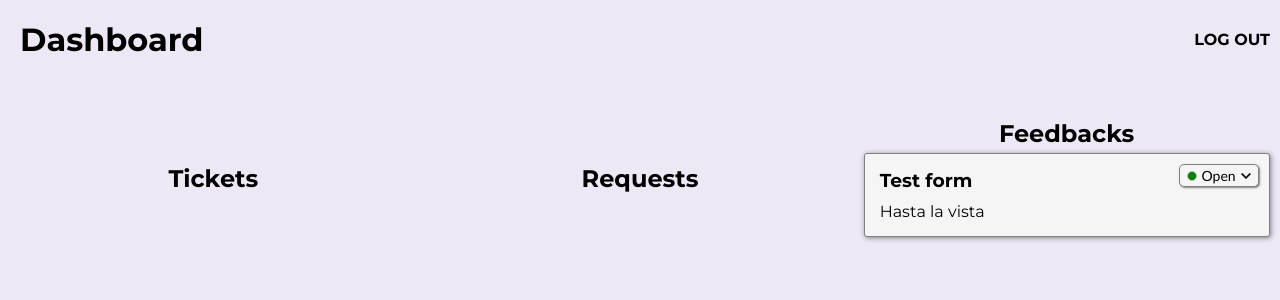
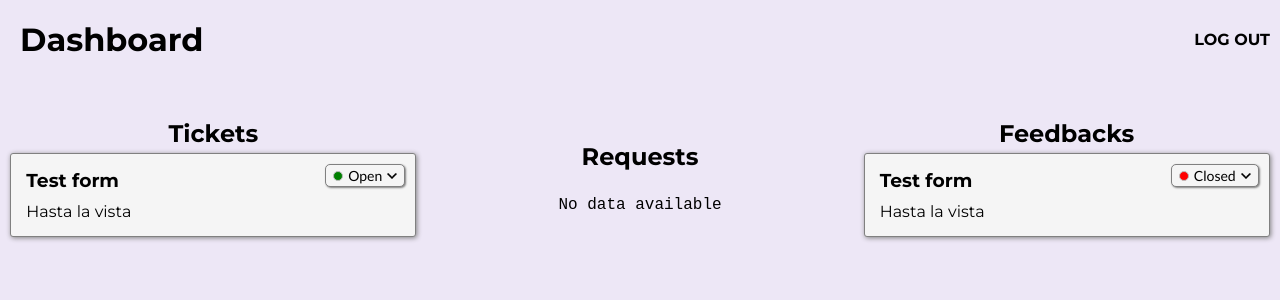
Before and after one commit to vzardd/support-desk, a React (Create React App) app: page /dashboard in a window 1280 px wide. Shown: the top 300 px of the page. Built offline with nearby package versions, Linux system fonts and the light colour scheme; data requests are answered from the project's data file; the HTML template or start-up script is replaced by a standard one.

Commit message:
Refetch data on select

```diff
--- a/src/dashboard/ui/Dashboard.js
+++ b/src/dashboard/ui/Dashboard.js
@@ -4,8 +4,7 @@ import useFetch from "../../useFetch";
 import CustomSelect from "../../components/CustomSelect";
 
 export default function Dashboard(){
-    const {data, isLoading, error} = useFetch("http://localhost:8000/userform");
-    console.log(data, isLoading, error)
+    const {data, isLoading, error, fetchData} = useFetch("http://localhost:8000/userform");
     const tickets = data?.filter(
         (t) => {
             return t.type==="raise-ticket";
@@ -35,7 +34,9 @@ export default function Dashboard(){
 
         const url = `http://localhost:8000/userform/${ticket.id}`;
 
-        fetch(url, {method:"PUT", headers:{"Content-Type": "application/json"},body: d});
+        fetch(url, {method:"PUT", headers:{"Content-Type": "application/json"},body: d}).then(
+            fetchData()
+        )
 
     }
 
@@ -48,18 +49,21 @@ export default function Dashboard(){
             { data && <div className="dashboard-body">
                 <div className="tickets-container">
                     <h2 className="black-title">Tickets</h2>
+                    { (tickets===null || tickets.length === 0) && <p className="no-data">No data available</p>}
                     {
                         tickets.map( (ticket) =>  <Ticket key={`${ticket.type}-${ticket.id}`} ticket={ticket} onSelect={ (status, id) => onSelect(ticket, status, id)}/>)
                     }
                 </div>
                 <div className="requests-container">
                     <h2 className="black-title">Requests</h2>
+                    { (requests===null || requests.length === 0) && <p className="no-data">No data available</p>}
                     {
                         requests.map( (ticket) =>  <Ticket key={`${ticket.type}-${ticket.id}`} ticket={ticket} onSelect={ (status, id) => onSelect(ticket, status, id)}/>)
                     }
                 </div>
                 <div className="feedback-container">
                     <h2 className="black-title">Feedbacks</h2>
+                    { (feedbacks===null || feedbacks.length === 0) && <p className="no-data">No data available</p>}
                     {
                         feedbacks.map( (ticket) =>  <Ticket key={`${ticket.type}-${ticket.id}`} ticket={ticket} onSelect={ (status, id) => onSelect(ticket, status, id)}/>)
                     }
--- a/src/dashboard/ui/dashboard.css
+++ b/src/dashboard/ui/dashboard.css
@@ -84,6 +84,7 @@
     display: flex;
     justify-content: center;
     align-items: center;
+    flex-wrap: wrap;
 }
 
 .tickets-container, .requests-container, .feedback-container{
@@ -147,3 +148,7 @@ li:hover{
     position: absolute;
     width: 100%;
 }
+.no-data{
+    font-family: 'Courier New', Courier, monospace;
+    margin-top: 20px;
+}
--- a/src/data/db.json
+++ b/src/data/db.json
@@ -6,8 +6,17 @@
       "subject": "Test form",
       "message": "Hasta la vista",
       "type": "feedback",
+      "status": "closed",
+      "id": 1
+    },
+    {
+      "name": "Test Name 2",
+      "email": "abc@gmail.com",
+      "subject": "Test form",
+      "message": "Hasta la vista",
+      "type": "raise-ticket",
       "status": "open",
-      "id": 1
+      "id": 2
     }
   ]
 }
--- a/src/useFetch.js
+++ b/src/useFetch.js
@@ -6,7 +6,7 @@ const useFetch = (url, method = "GET", body = null) => {
     const [isLoading, setIsLoading] = useState(null);
     const [error, setError] = useState(null);
 
-    useEffect( () => {
+    const fetchData = () => {
         setIsLoading(true);
             fetch(url, {method: method, headers: {"Content-Type":"application/json"}, body: body})
             .then(
@@ -34,9 +34,15 @@ const useFetch = (url, method = "GET", body = null) => {
                     }
                 }
             );
-    }, [url]);
+    }
 
-    return {data, isLoading, error};
+    useEffect(
+        () => {
+            fetchData();
+        }, [url]
+    )
+
+    return {data, isLoading, error, fetchData};
 }
 
 export default useFetch;
```
Lines whose indentation alone changed are shown as unchanged.
